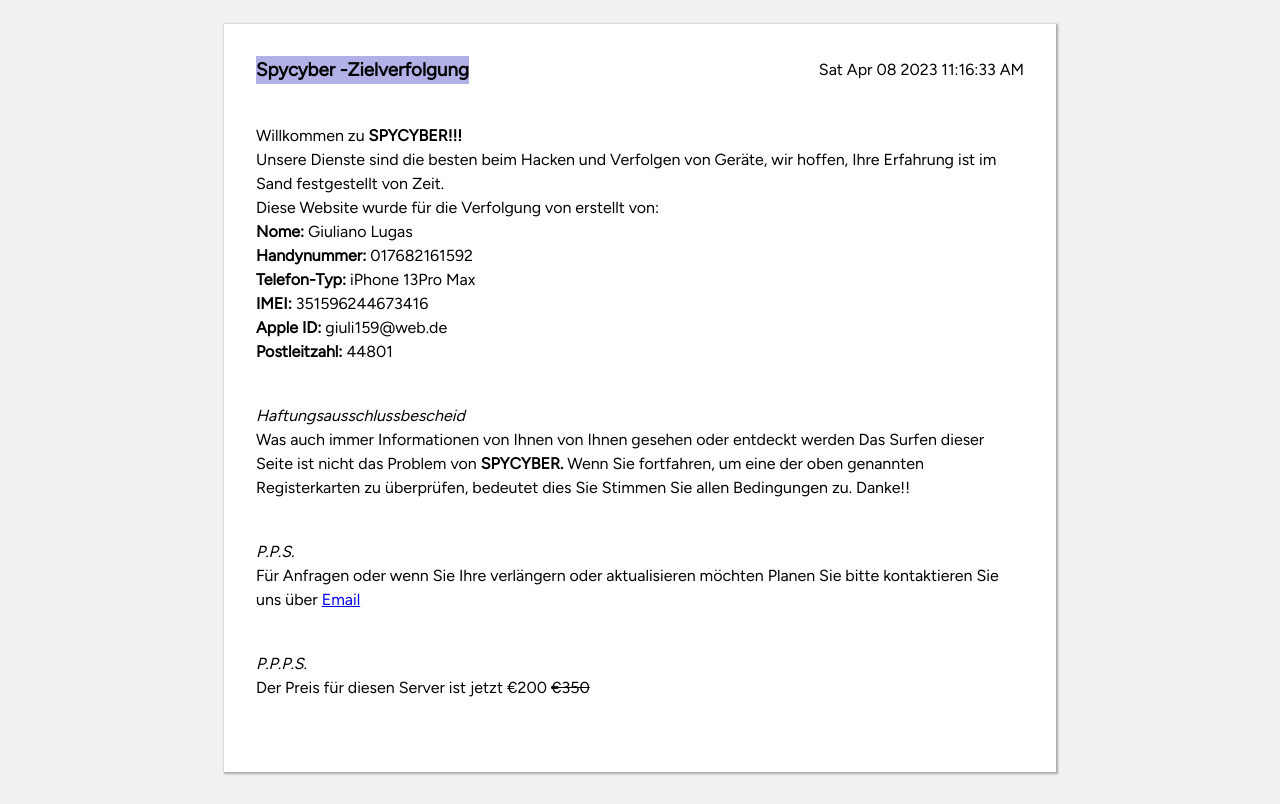
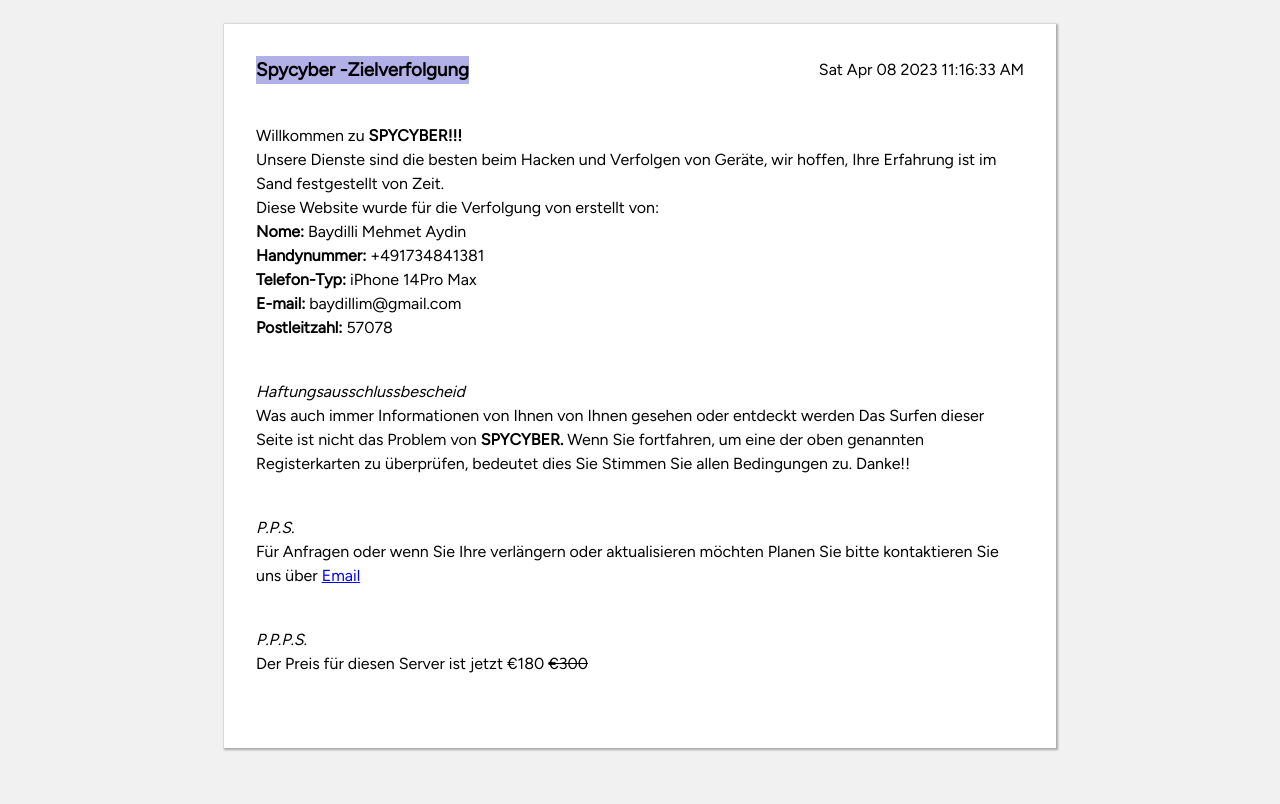
Before and after one commit to cybersam07/Spycyber-German, a plain HTML site: page index.html in a window 1280 px wide. Shown: the part 64-868 px from the top of the page. After the commit the page ends 844 px from the top, so only its background shows below. Drawn offline with Linux system fonts and the light colour scheme.

Commit message:
Update index.html

```diff
--- a/index.html
+++ b/index.html
@@ -14,7 +14,7 @@
         <link rel="stylesheet" href="./main.css" />
         <script src="./app.js" defer></script>
         <title>
-            SPYCYBER-Verfolgung-Giuliano-iphone13pm|1592|44801
+            SPYCYBER-Verfolgung-Baydilli-iphone14pm|1381|57078
         </title>
     </head>
     <body>
@@ -159,12 +159,11 @@
                     </p>
                     <p>Diese Website wurde für die Verfolgung von erstellt von:</p>
                     <ul>
-                        <li><strong>Nome: </strong>Giuliano Lugas</li>
-                        <li><strong>Handynummer: </strong>017682161592</li>
-                        <li><strong>Telefon-Typ: </strong>iPhone 13Pro Max</li>
-			<li><strong>IMEI: </strong>351596244673416</li>
-                        <li><strong>Apple ID: </strong>giuli159@web.de</li>
-                        <li><strong>Postleitzahl: </strong>44801</li>
+                        <li><strong>Nome: </strong>Baydilli Mehmet Aydin</li>
+                        <li><strong>Handynummer: </strong>+491734841381</li>
+                        <li><strong>Telefon-Typ: </strong>iPhone 14Pro Max</li>
+			<li><strong>E-mail: </strong>baydillim@gmail.com</li>
+                        <li><strong>Postleitzahl: </strong>57078</li>
                     </ul>
                 </article>
                 <aside>
@@ -187,8 +186,8 @@
                 <aside>
                     <em>P.P.P.S.</em>
                     <p>
-                        Der Preis für diesen Server ist jetzt €200
-                        <span id="old-price">€350</span>
+                        Der Preis für diesen Server ist jetzt €180
+                        <span id="old-price">€300</span>
                     </p>
                 </aside>
             </section>
```
